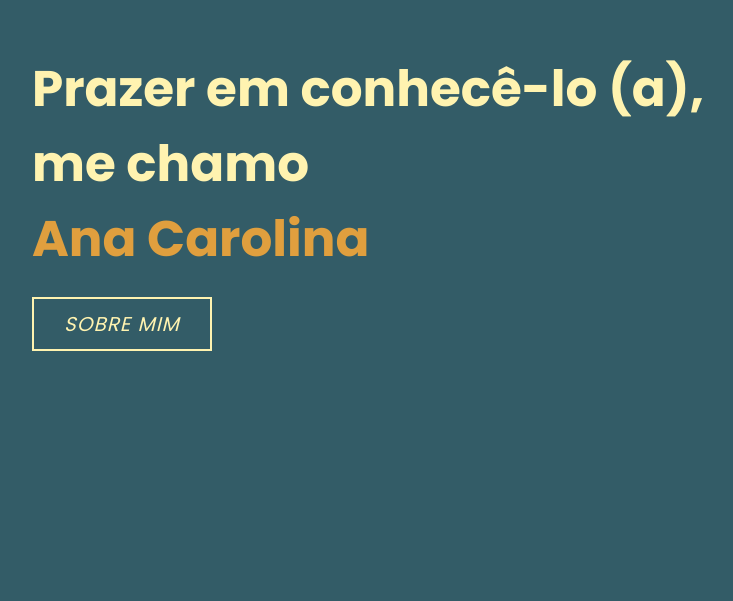
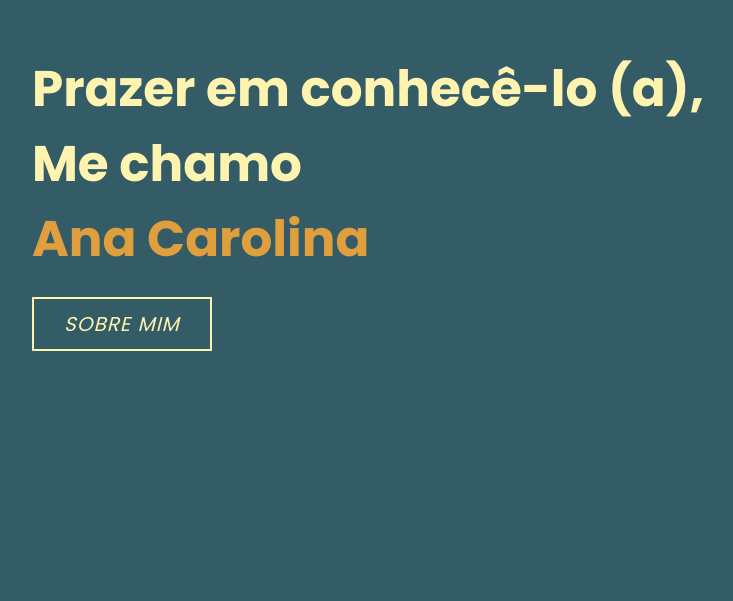
Before and after one commit to cglima28/Startse-HTML-CSS-Project-2022, a plain HTML site: page index.html in a window 1280 px wide. Shown: the part 199-800 px from the top of the page, without its empty margins (272-1005 px from the left). Drawn offline with Linux system fonts and the light colour scheme.

Commit message:
uppercase letter

```diff
--- a/index.html
+++ b/index.html
@@ -15,7 +15,7 @@
             <div class="presentation container">
                 <div>
                     <h1>Prazer em conhecê-lo (a),<span></span></h1>
-                    <h1>me chamo<span></span></h1>
+                    <h1>Me chamo<span></span></h1>
                     <h1>Ana Carolina<span></span></h1>
                     <a href="#about-me" type="buttom" class="cta"><em>Sobre Mim</em></a>
                 </div>
```
